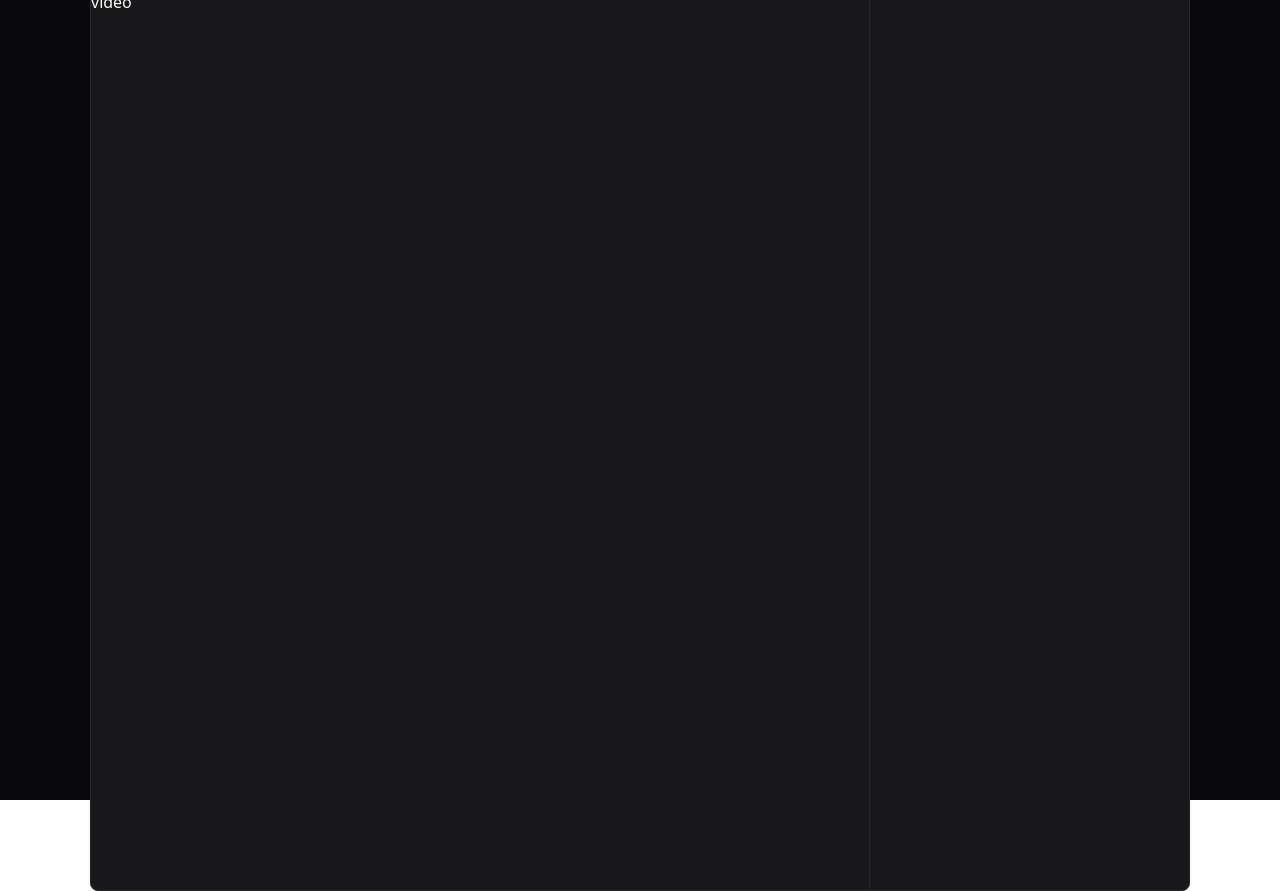
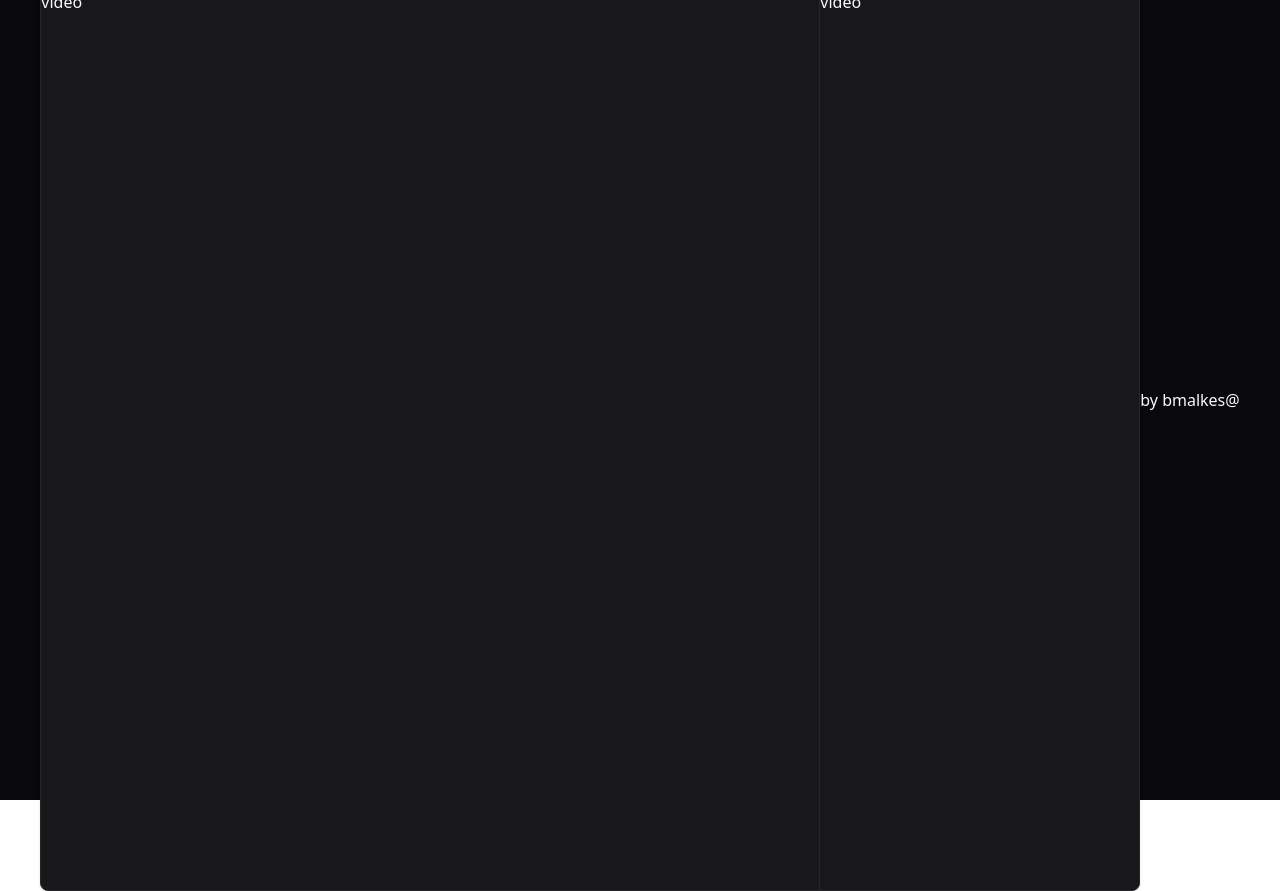
Before and after one commit to BmAlkes/player-Video-redux-zustand, a React (Vite) app: page / in a window 1280 px wide. Built offline with nearby package versions, Linux system fonts and the light colour scheme.

Commit message:
feat:add structure base UI

```diff
--- a/src/components/pages/Player.tsx
+++ b/src/components/pages/Player.tsx
@@ -16,9 +16,16 @@ const Player = () => {
         </div>
         <main className="relative flex overflow-hidden rounded-lg border border-zinc-800 bg-zinc-900 shadow">
           <div className="flex-1">video</div>
-          <aside className="w-80 border-l border-zinc-800 bg-zinc-900 h-[900px]"></aside>
+          <aside className="w-80 border-l border-zinc-800 bg-zinc-900 h-[900px]">
+            video
+          </aside>
         </main>
       </div>
+      <footer>
+        <div className="flex items-center justify-between">
+          <h4>by bmalkes@</h4>
+        </div>
+      </footer>
     </div>
   );
 };
```
